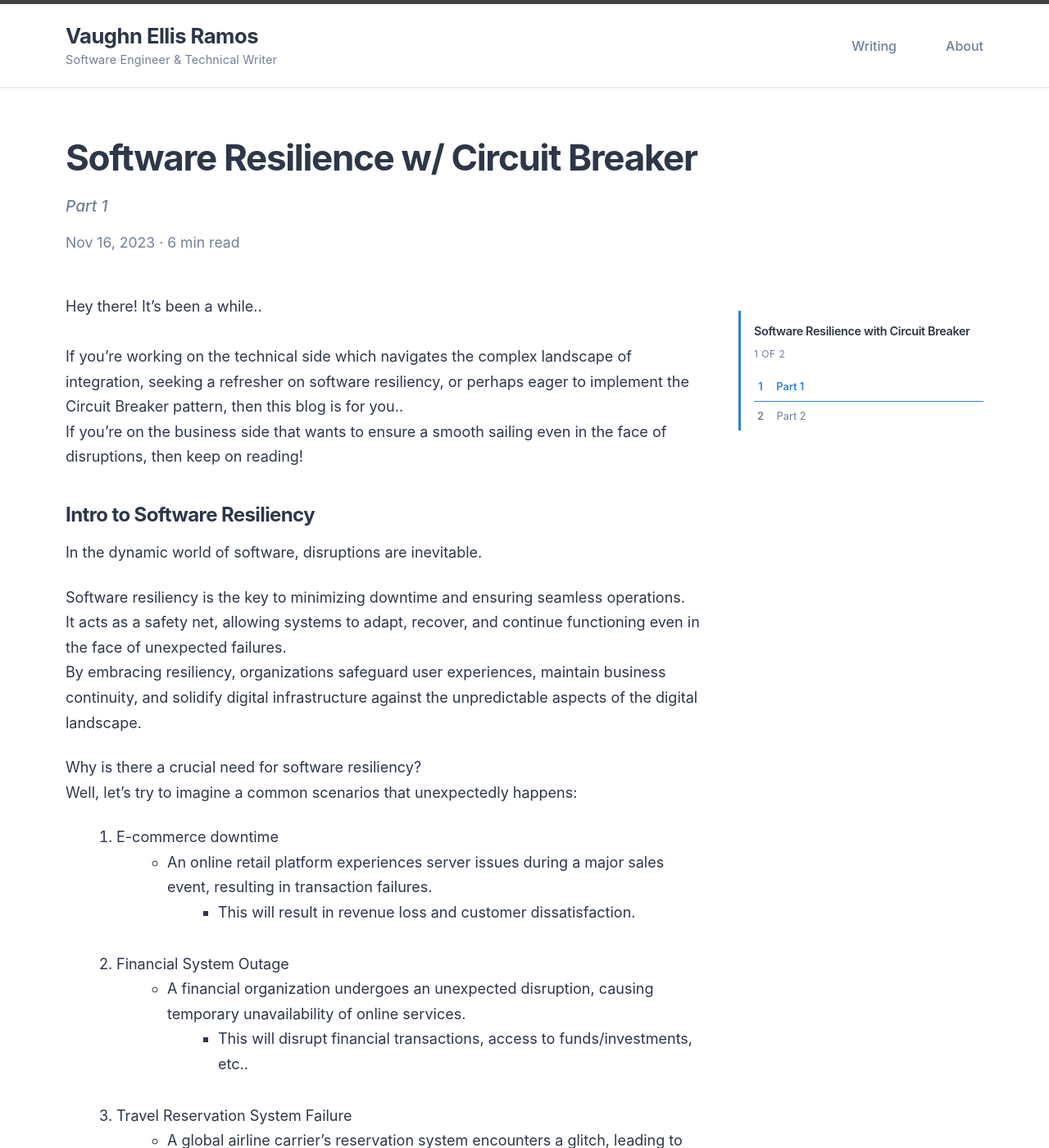
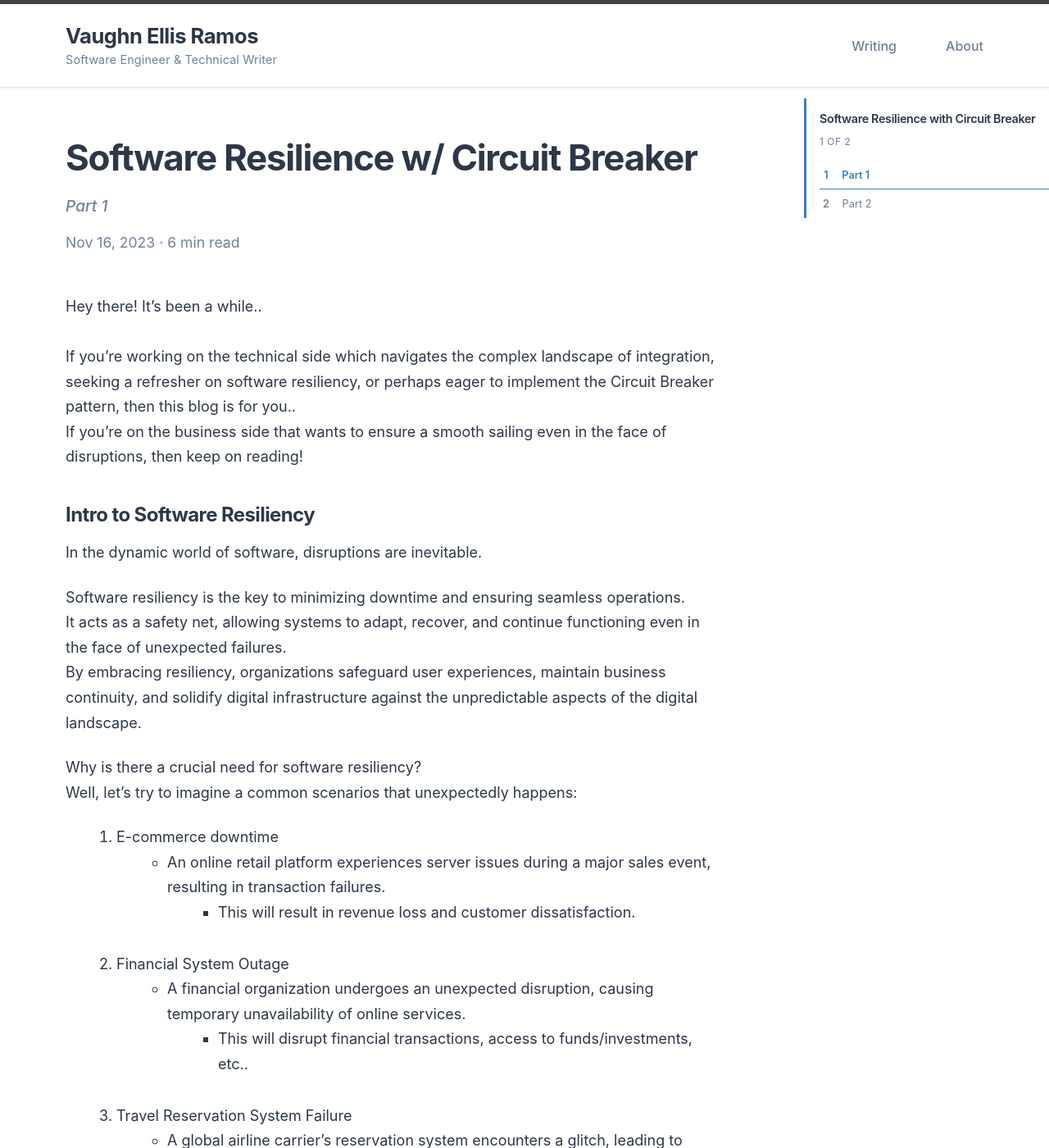
Before and after one commit to vaughnellis/tech-blog, a Jekyll site: the page built from _posts/2023-10-26-circuit-breaker-p1.md, in a window 1280 px wide and 1400 px high. Shown: the whole window at 82% size. Built offline with Jekyll 4.4.1, drawn with Linux system fonts in a browser that asks for light colours.

Commit message:
Updated position of the sidebar

```diff
--- a/_sass/minima/_custom.scss
+++ b/_sass/minima/_custom.scss
@@ -985,38 +985,32 @@ a:focus, button:focus, input:focus, textarea:focus, select:focus {
 
 /* Post Layout with Sidebar */
 .post-layout {
-  display: flex;
-  gap: 40px;
-  align-items: flex-start;
   position: relative;
+  display: block;
 }
 
 .post-content {
-  flex: 1;
-  max-width: calc(100% - 320px);
+  margin-right: 320px;
+  max-width: none;
 }
 
 @media (max-width: 1024px) {
-  .post-layout {
-    flex-direction: column;
-    gap: 0;
-  }
-
   .post-content {
-    max-width: 100%;
+    margin-right: 0;
   }
 }
 
 /* Series Sidebar - Clean and Minimal */
 .series-sidebar {
-  position: sticky;
+  position: fixed;
   top: 100px;
+  right: 0;
   width: 280px;
-  flex-shrink: 0;
   background: white;
   border-left: 3px solid var(--link-color);
   padding: 16px 0 0 16px;
   margin-top: 20px;
+  z-index: 100;
 }
 
 .series-sidebar-header {
@@ -1097,11 +1091,13 @@ a:focus, button:focus, input:focus, textarea:focus, select:focus {
   .series-sidebar {
     position: static;
     width: 100%;
+    right: auto;
     margin-top: 30px;
     margin-bottom: 20px;
     border-left: none;
     border-top: 3px solid var(--link-color);
     padding: 16px 0 0 0;
+    z-index: auto;
   }
 }
 
```
